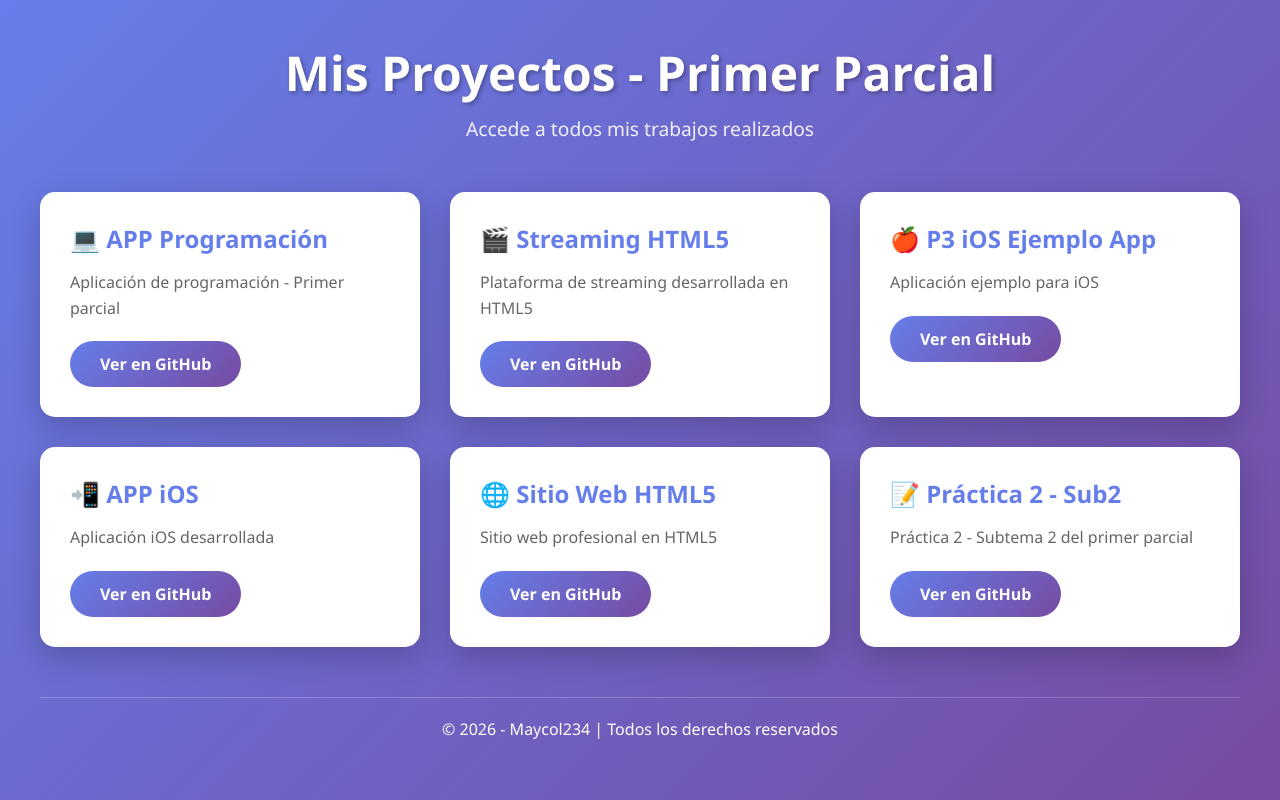
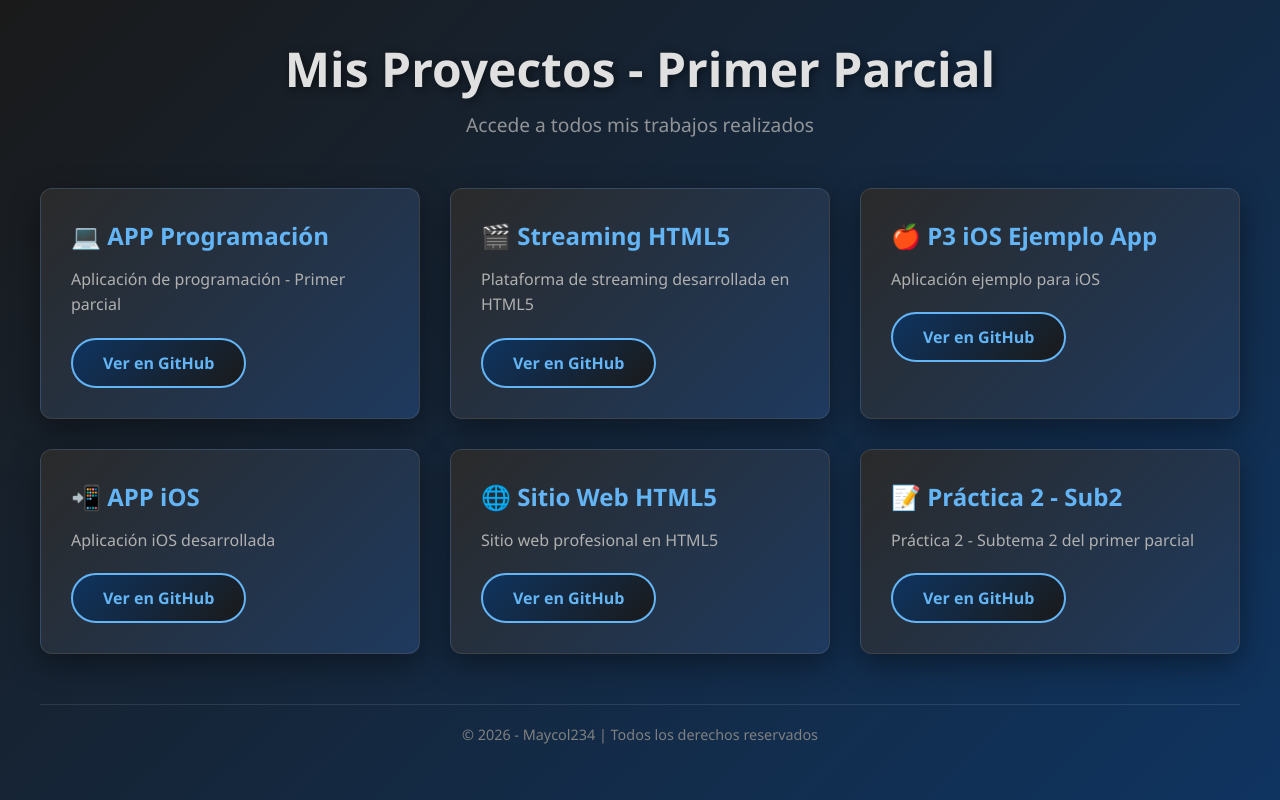
Before and after one commit to Maycol234/PRIMER-PARCIAL, a plain HTML site: page index.html in a window 1280 px wide. Drawn offline with Linux system fonts and the light colour scheme.

Commit message:
Update styles for improved dark theme appearance

```diff
--- a/css/styles.css
+++ b/css/styles.css
@@ -6,7 +6,7 @@
 
 body {
     font-family: 'Segoe UI', Tahoma, Geneva, Verdana, sans-serif;
-    background: linear-gradient(135deg, #667eea 0%, #764ba2 100%);
+    background: linear-gradient(135deg, #1a1a1a 0%, #0f3460 100%);
     min-height: 100vh;
     display: flex;
     justify-content: center;
@@ -21,19 +21,21 @@ body {
 
 header {
     text-align: center;
-    color: white;
+    color: #e0e0e0;
     margin-bottom: 50px;
 }
 
 header h1 {
     font-size: 3em;
     margin-bottom: 10px;
-    text-shadow: 2px 2px 4px rgba(0, 0, 0, 0.3);
+    text-shadow: 2px 2px 8px rgba(0, 0, 0, 0.5);
+    font-weight: 700;
 }
 
 header p {
     font-size: 1.2em;
-    opacity: 0.9;
+    opacity: 0.8;
+    color: #b0b0b0;
 }
 
 .proyectos-grid {
@@ -44,55 +46,61 @@ header p {
 }
 
 .proyecto-card {
-    background: white;
-    border-radius: 15px;
+    background: linear-gradient(135deg, #2a2a2a 0%, #1e3a5f 100%);
+    border-radius: 12px;
     padding: 30px;
-    box-shadow: 0 10px 30px rgba(0, 0, 0, 0.2);
+    box-shadow: 0 10px 30px rgba(0, 0, 0, 0.4);
     transition: all 0.3s ease;
     cursor: pointer;
+    border: 1px solid rgba(255, 255, 255, 0.1);
 }
 
 .proyecto-card:hover {
     transform: translateY(-10px);
-    box-shadow: 0 20px 40px rgba(0, 0, 0, 0.3);
+    box-shadow: 0 20px 40px rgba(15, 52, 96, 0.5);
+    border: 1px solid rgba(255, 255, 255, 0.2);
 }
 
 .proyecto-card h3 {
-    color: #667eea;
+    color: #64b5f6;
     margin-bottom: 15px;
     font-size: 1.5em;
+    font-weight: 600;
 }
 
 .proyecto-card p {
-    color: #666;
+    color: #b0b0b0;
     margin-bottom: 20px;
     line-height: 1.6;
 }
 
 .proyecto-card .btn {
     display: inline-block;
-    background: linear-gradient(135deg, #667eea 0%, #764ba2 100%);
-    color: white;
+    background: linear-gradient(135deg, #0f3460 0%, #1a1a1a 100%);
+    color: #64b5f6;
     padding: 12px 30px;
     border-radius: 50px;
     text-decoration: none;
     font-weight: bold;
     transition: all 0.3s ease;
-    border: none;
+    border: 2px solid #64b5f6;
     cursor: pointer;
     font-size: 1em;
 }
 
 .proyecto-card .btn:hover {
     transform: scale(1.05);
-    box-shadow: 0 5px 15px rgba(102, 126, 234, 0.4);
+    background: linear-gradient(135deg, #1a1a1a 0%, #0f3460 100%);
+    box-shadow: 0 5px 15px rgba(100, 181, 246, 0.4);
+    color: #e0e0e0;
 }
 
 footer {
     text-align: center;
-    color: white;
+    color: #808080;
     padding: 20px;
-    border-top: 1px solid rgba(255, 255, 255, 0.2);
+    border-top: 1px solid rgba(255, 255, 255, 0.1);
+    font-size: 0.9em;
 }
 
 @media (max-width: 768px) {
```
